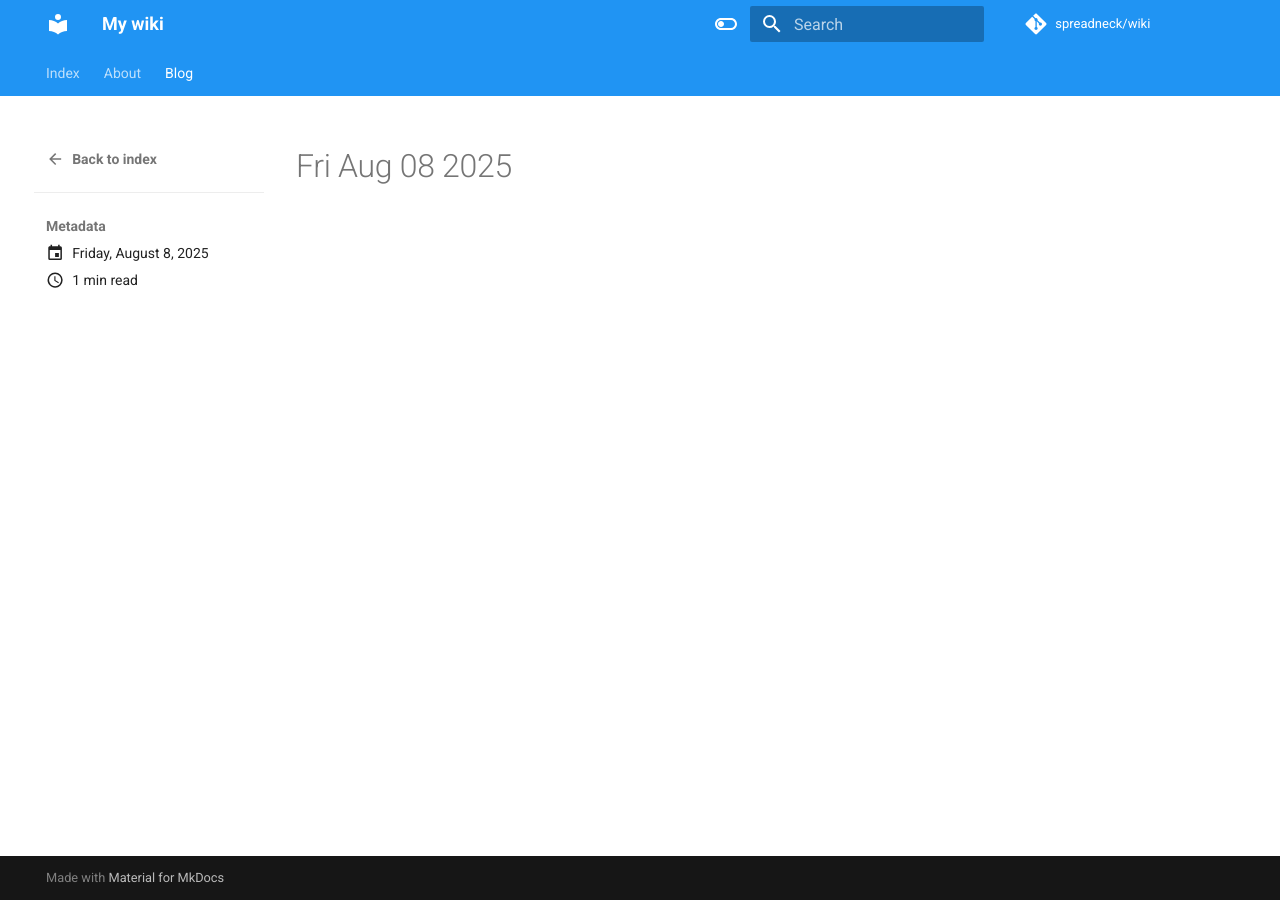
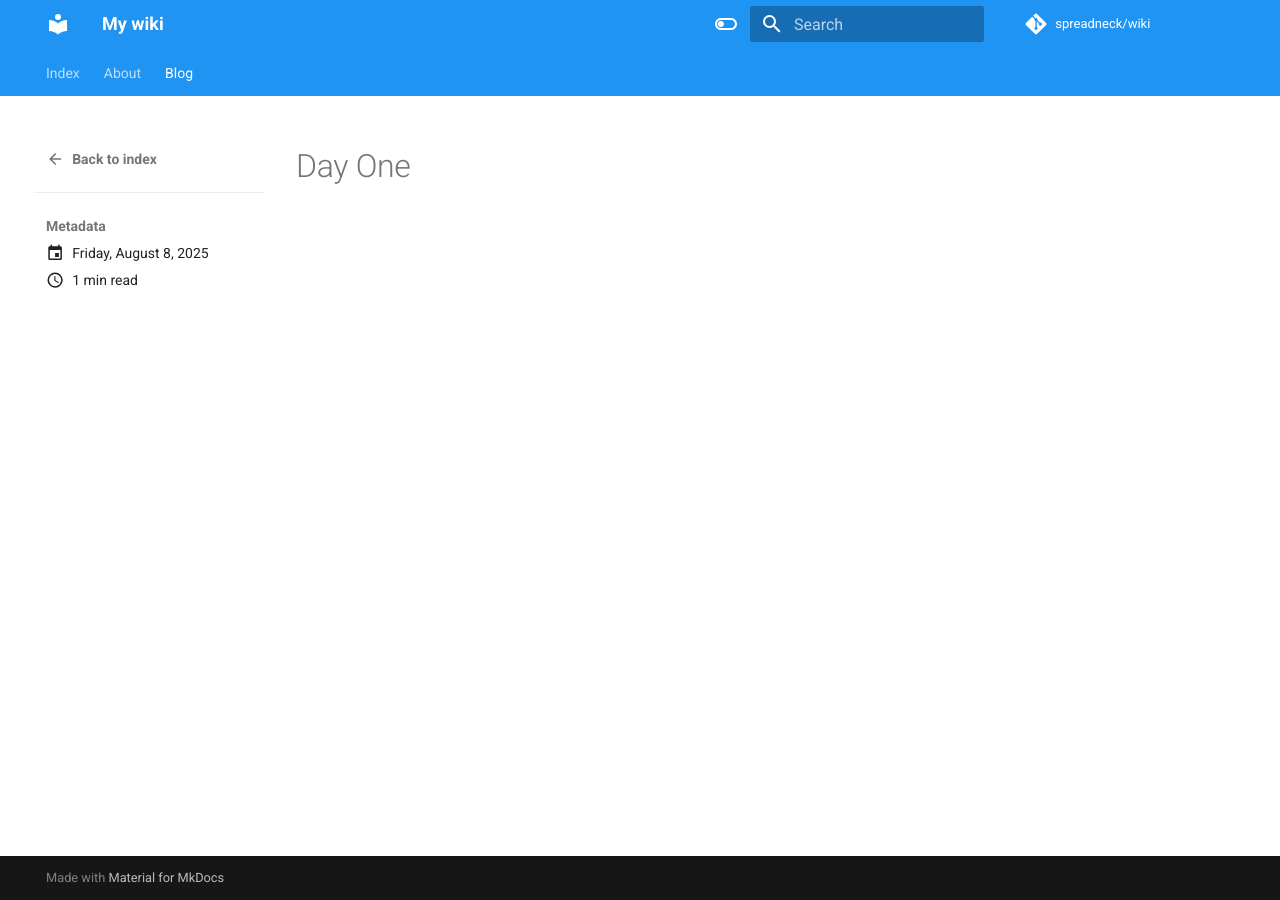
Before and after one commit to spreadneck/wiki, an MkDocs documentation site: the page built from docs/blog/posts/2025-08-08.md, in a window 1280 px wide. Built offline with MkDocs 1.6.1 and Material for MkDocs 9.7.7, drawn with Linux system fonts in a browser that asks for light colours; comment, search, counter and statistics services are not loaded.

Commit message:
first blog post

```diff
--- a/docs/blog/posts/2025-08-08.md
+++ b/docs/blog/posts/2025-08-08.md
@@ -4,4 +4,4 @@ date: 2025-08-08
 author: Nate
 ---
 
-# Fri Aug 08 2025
+# Day One
```
